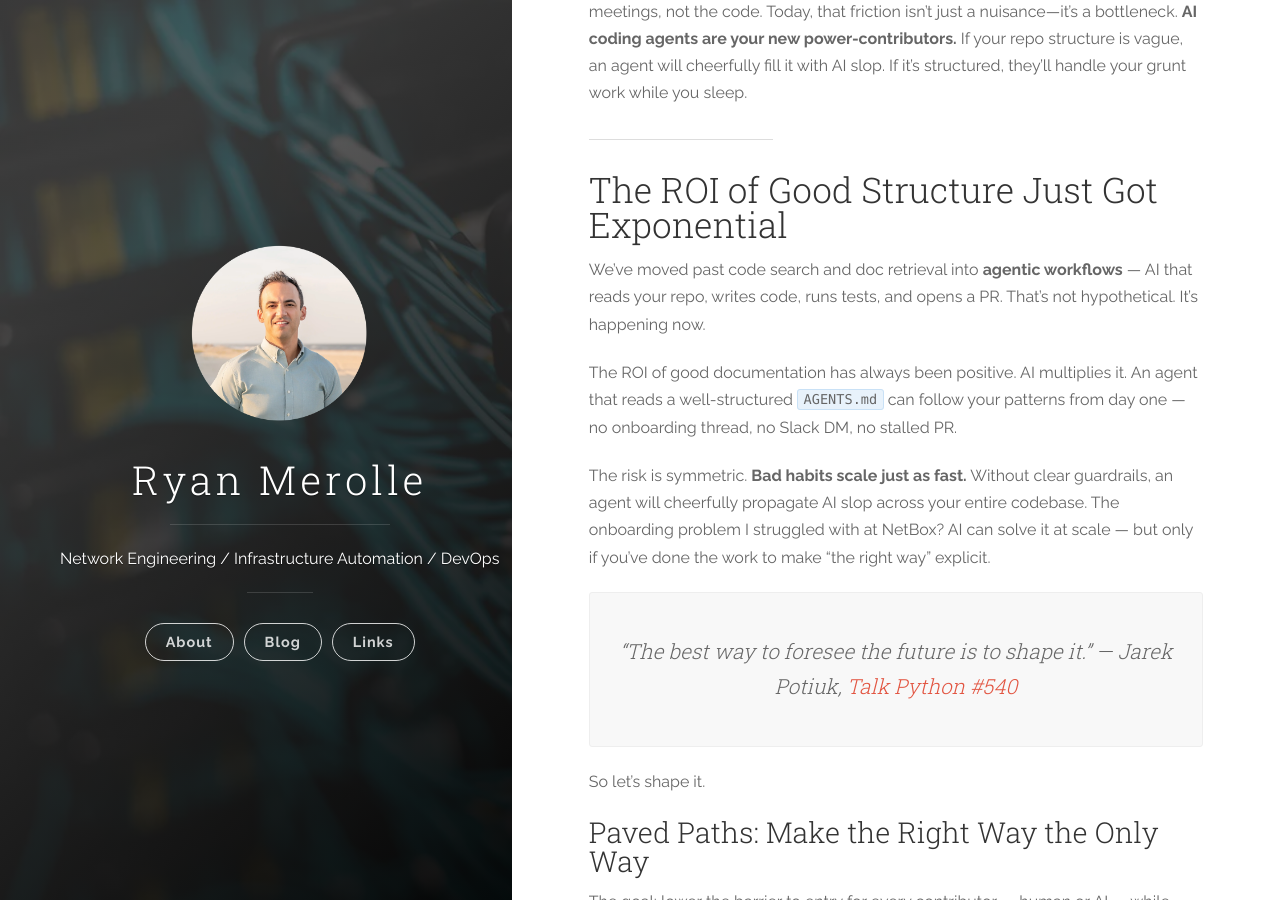
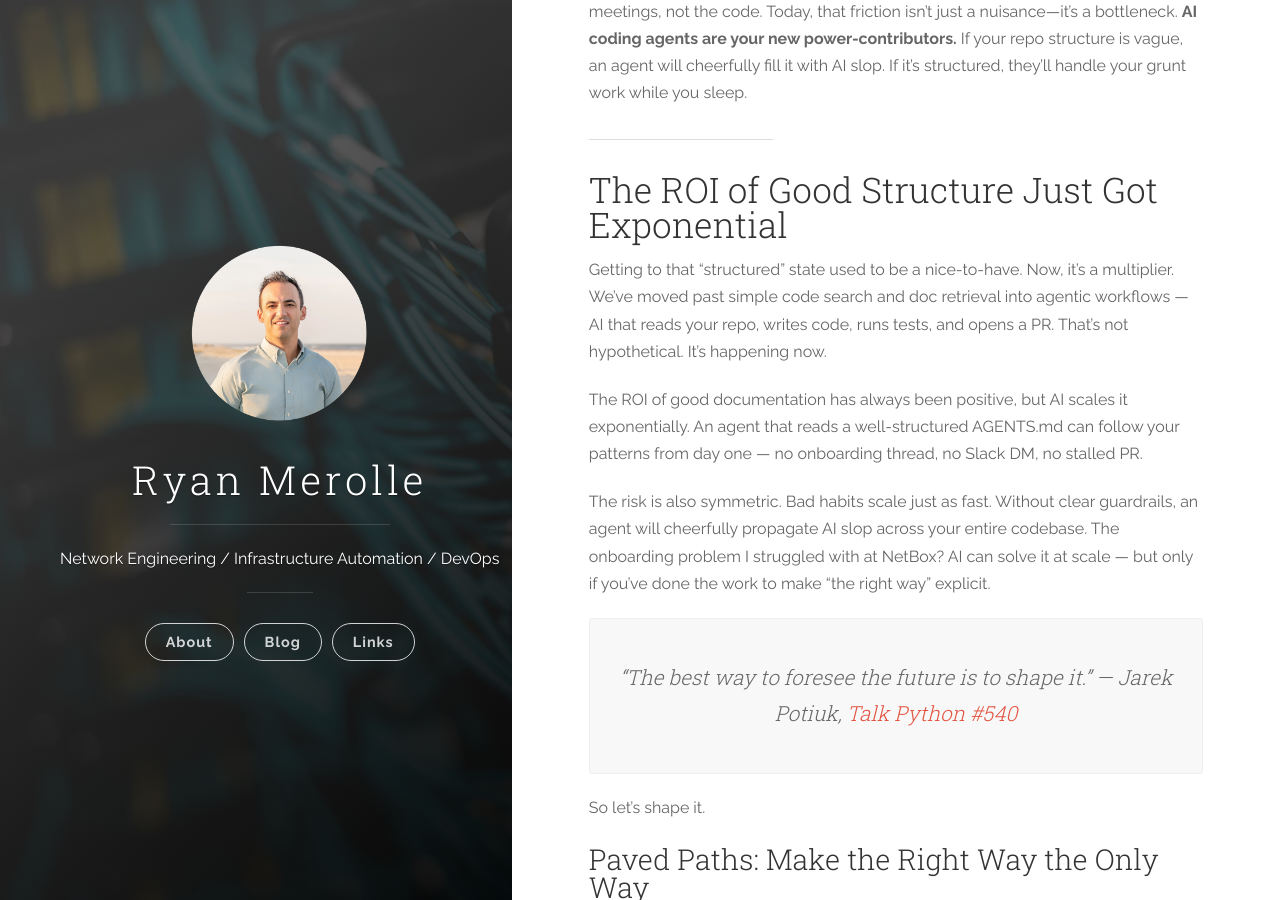
Before and after one commit to ryanmerolle/ryanmerolle.github.io, a Jekyll site: the page built from _posts/2026-03-18-designing-repos-for-humans-and-agents.md, in a window 1280 px wide and 900 px high, scrolled down 922 px. Built offline with Jekyll 4.4.1, drawn with Linux system fonts in a browser that asks for light colours.

Commit message:
Refactor text for clarity and emphasis on AI workflows

```diff
--- a/_posts/2026-03-18-designing-repos-for-humans-and-agents.md
+++ b/_posts/2026-03-18-designing-repos-for-humans-and-agents.md
@@ -23,16 +23,17 @@ We had good user docs, but they weren't good enough to lower the barrier to cont
 
 ## The ROI of Good Structure Just Got Exponential
 
-We've moved past code search and doc retrieval into **agentic workflows** — AI that
-reads your repo, writes code, runs tests, and opens a PR. That's not hypothetical.
-It's happening now.
+Getting to that "structured" state used to be a nice-to-have. Now, it's a multiplier.
+We've moved past simple code search and doc retrieval into agentic workflows — AI that
+reads your repo, writes code, runs tests, and opens a PR. That's not hypothetical. It's
+happening now.
 
-The ROI of good documentation has always been positive. AI multiplies it. An agent
-that reads a well-structured `AGENTS.md` can follow your patterns from day one —
+The ROI of good documentation has always been positive, but AI scales it exponentially.
+An agent that reads a well-structured AGENTS.md can follow your patterns from day one —
 no onboarding thread, no Slack DM, no stalled PR.
 
-The risk is symmetric. **Bad habits scale just as fast.** Without clear guardrails,
-an agent will cheerfully propagate AI slop across your entire codebase. The onboarding
+The risk is also symmetric. Bad habits scale just as fast. Without clear guardrails, an
+agent will cheerfully propagate AI slop across your entire codebase. The onboarding
 problem I struggled with at NetBox? AI can solve it at scale — but only if you've done
 the work to make "the right way" explicit.
 
```
